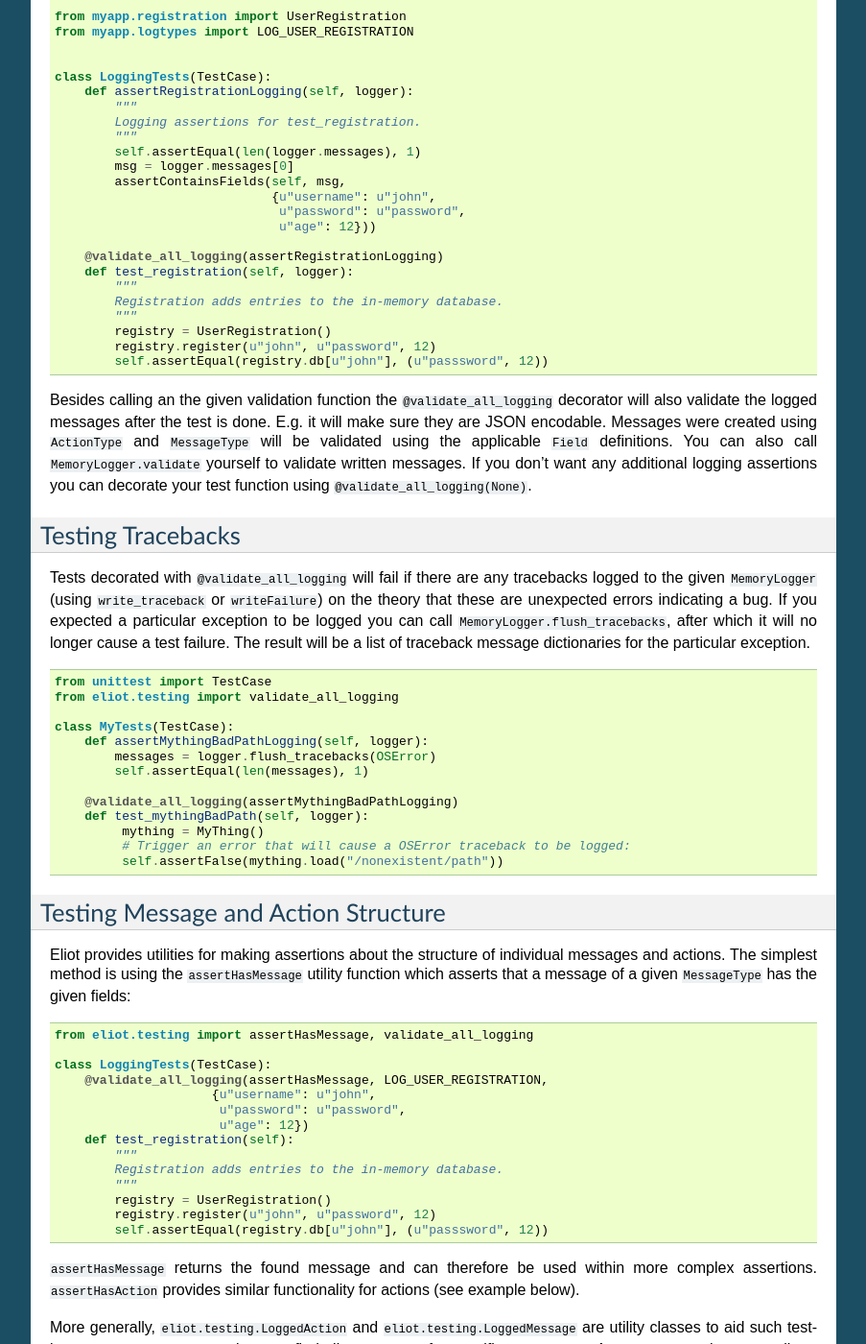
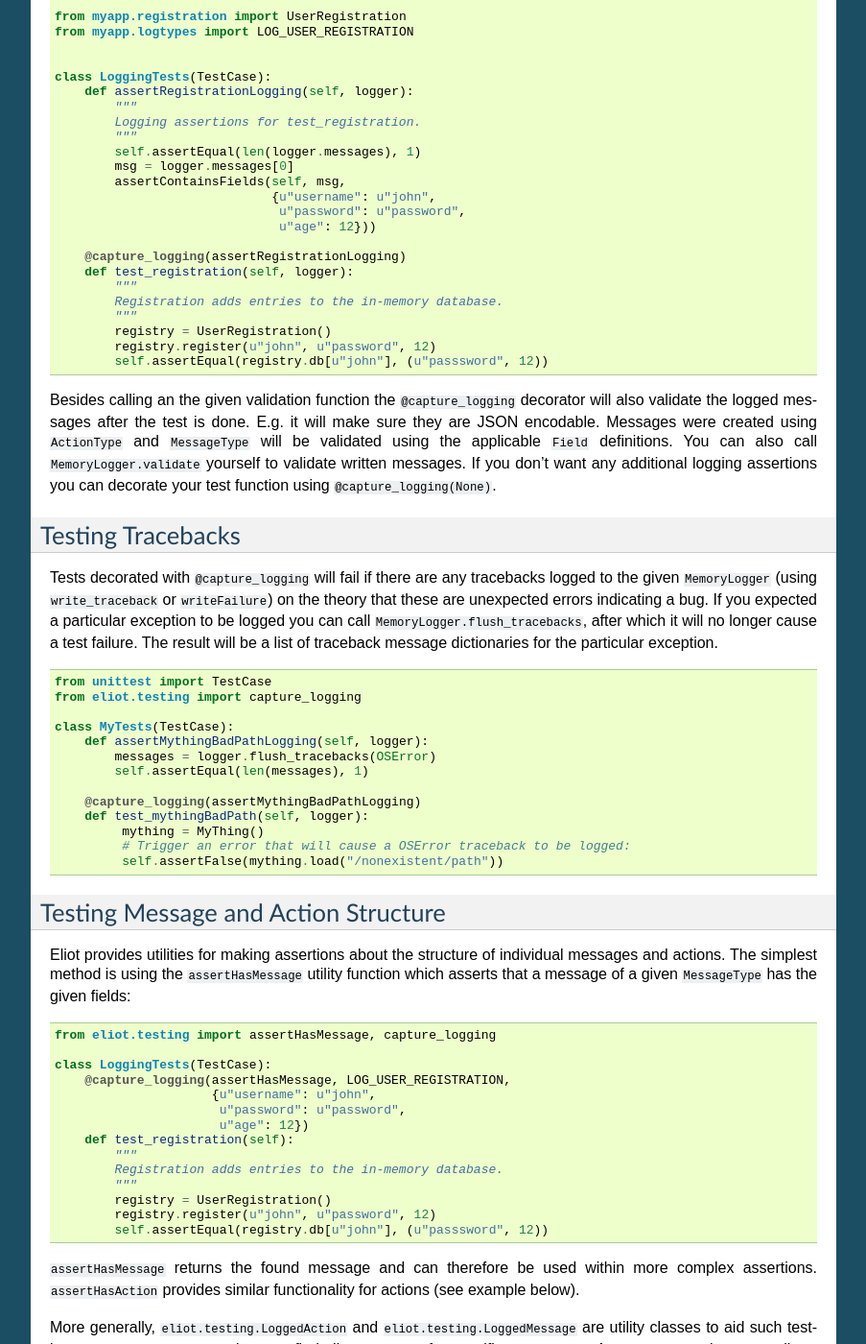
Before and after one commit to itamarst/eliot, a Sphinx documentation site: the page built from docs/source/types-testing.rst, in a window 1280 px wide and 1400 px high, scrolled down 602 px. Shown: the whole window at 96% size, without its empty margins (198-1101 px from the left). Built offline with Sphinx 7.4.7, drawn with Linux system fonts in a browser that asks for light colours; some of the changed text lies outside the part shown.

Commit message:
Most of the way to working testing decorator, but have some edge cases to work out in tests.

```diff
--- a/docs/source/news.rst
+++ b/docs/source/news.rst
@@ -5,7 +5,7 @@ What's New
 ^^^^^
 
 * Creating your own ``Logger`` instances is no longer necessary; all relevant APIs now default to using a global one.
-  A new testing decorator (``eliot.testing.validate_all_logging``) was added to capture global logging.
+  A new testing decorator (``eliot.testing.capture_logging``) was added to capture global logging.
 * Support positional ``Field``-instance arguments to ``fields()`` to make combining existing field types and simple fields more convenient.
   Contributed by Jonathan Jacobs.
 * ``write_traceback`` and ``writeFailure`` no longer require a ``system`` argument, as the combination of traceback and action context should suffice to discover the origin of the problem.
--- a/docs/source/types-testing.rst
+++ b/docs/source/types-testing.rst
@@ -32,7 +32,7 @@ Here's how we'd test it:
 
     from unittest import TestCase
     from eliot import MemoryLogger
-    from eliot.testing import assertContainsFields, validate_all_logging
+    from eliot.testing import assertContainsFields, capture_logging
 
     from myapp.registration import UserRegistration
     from myapp.logtypes import LOG_USER_REGISTRATION
@@ -50,7 +50,7 @@ Here's how we'd test it:
                                   u"password": u"password",
                                   u"age": 12}))
 
-        @validate_all_logging(assertRegistrationLogging)
+        @capture_logging(assertRegistrationLogging)
         def test_registration(self, logger):
             """
             Registration adds entries to the in-memory database.
@@ -60,31 +60,31 @@ Here's how we'd test it:
             self.assertEqual(registry.db[u"john"], (u"passsword", 12))
 
 
-Besides calling an the given validation function the ``@validate_all_logging`` decorator will also validate the logged messages after the test is done.
+Besides calling an the given validation function the ``@capture_logging`` decorator will also validate the logged messages after the test is done.
 E.g. it will make sure they are JSON encodable.
 Messages were created using ``ActionType`` and ``MessageType`` will be validated using the applicable ``Field`` definitions.
 You can also call ``MemoryLogger.validate`` yourself to validate written messages.
-If you don't want any additional logging assertions you can decorate your test function using ``@validate_all_logging(None)``.
+If you don't want any additional logging assertions you can decorate your test function using ``@capture_logging(None)``.
 
 
 Testing Tracebacks
 ------------------
 
-Tests decorated with ``@validate_all_logging`` will fail if there are any tracebacks logged to the given ``MemoryLogger`` (using ``write_traceback`` or ``writeFailure``) on the theory that these are unexpected errors indicating a bug.
+Tests decorated with ``@capture_logging`` will fail if there are any tracebacks logged to the given ``MemoryLogger`` (using ``write_traceback`` or ``writeFailure``) on the theory that these are unexpected errors indicating a bug.
 If you expected a particular exception to be logged you can call ``MemoryLogger.flush_tracebacks``, after which it will no longer cause a test failure.
 The result will be a list of traceback message dictionaries for the particular exception.
 
 .. code-block:: python
 
     from unittest import TestCase
-    from eliot.testing import validate_all_logging
+    from eliot.testing import capture_logging
 
     class MyTests(TestCase):
         def assertMythingBadPathLogging(self, logger):
             messages = logger.flush_tracebacks(OSError)
             self.assertEqual(len(messages), 1)
 
-        @validate_all_logging(assertMythingBadPathLogging)
+        @capture_logging(assertMythingBadPathLogging)
         def test_mythingBadPath(self, logger):
              mything = MyThing()
              # Trigger an error that will cause a OSError traceback to be logged:
@@ -100,10 +100,10 @@ The simplest method is using the ``assertHasMessage`` utility function which ass
 
 .. code-block:: python
 
-    from eliot.testing import assertHasMessage, validate_all_logging
+    from eliot.testing import assertHasMessage, capture_logging
 
     class LoggingTests(TestCase):
-        @validate_all_logging(assertHasMessage, LOG_USER_REGISTRATION,
+        @capture_logging(assertHasMessage, LOG_USER_REGISTRATION,
                          {u"username": u"john",
                           u"password": u"password",
                           u"age": 12})
@@ -125,7 +125,7 @@ For example, we could rewrite the registration logging test above like so:
 
 .. code-block:: python
 
-    from eliot.testing import LoggedMessage, validate_all_logging
+    from eliot.testing import LoggedMessage, capture_logging
 
     class LoggingTests(TestCase):
         def assertRegistrationLogging(self, logger):
@@ -138,7 +138,7 @@ For example, we could rewrite the registration logging test above like so:
                                   u"password": u"password",
                                   u"age": 12}))
 
-        @validate_all_logging(assertRegistrationLogging)
+        @capture_logging(assertRegistrationLogging)
         def test_registration(self, logger):
             """
             Registration adds entries to the in-memory database.
@@ -175,11 +175,11 @@ The test would look like this:
 
 .. code-block:: python
 
-    from eliot.testing import LoggedAction, LoggedMessage, validate_all_logging
+    from eliot.testing import LoggedAction, LoggedMessage, capture_logging
     import searcher
 
     class LoggingTests(TestCase):
-        @validate_all_logging(None)
+        @capture_logging(None)
         def test_logging(self, logger):
             searcher = Search()
             servers = [buildServer(), buildServer()]
@@ -200,11 +200,11 @@ Or we can simplify further by using ``assertHasMessage`` and ``assertHasAction``
 
 .. code-block:: python
 
-    from eliot.testing import LoggedAction, LoggedMessage, validate_all_logging
+    from eliot.testing import LoggedAction, LoggedMessage, capture_logging
     import searcher
 
     class LoggingTests(TestCase):
-        @validate_all_logging(None)
+        @capture_logging(None)
         def test_logging(self, logger):
             searcher = Search()
             servers = [buildServer(), buildServer()]
@@ -277,7 +277,7 @@ Or actions created from ``ActionType``:
 
 The tests would then need to do two things:
 
-1. Decorate your test with ``validate_logging`` instead of ``validate_all_logging``.
+1. Decorate your test with ``validate_logging`` instead of ``capture_logging``.
 2. Override the logger used by the logging code to use the one passed in to the test.
 
 For example:
```
Also changed, not shown: 4 other files.
